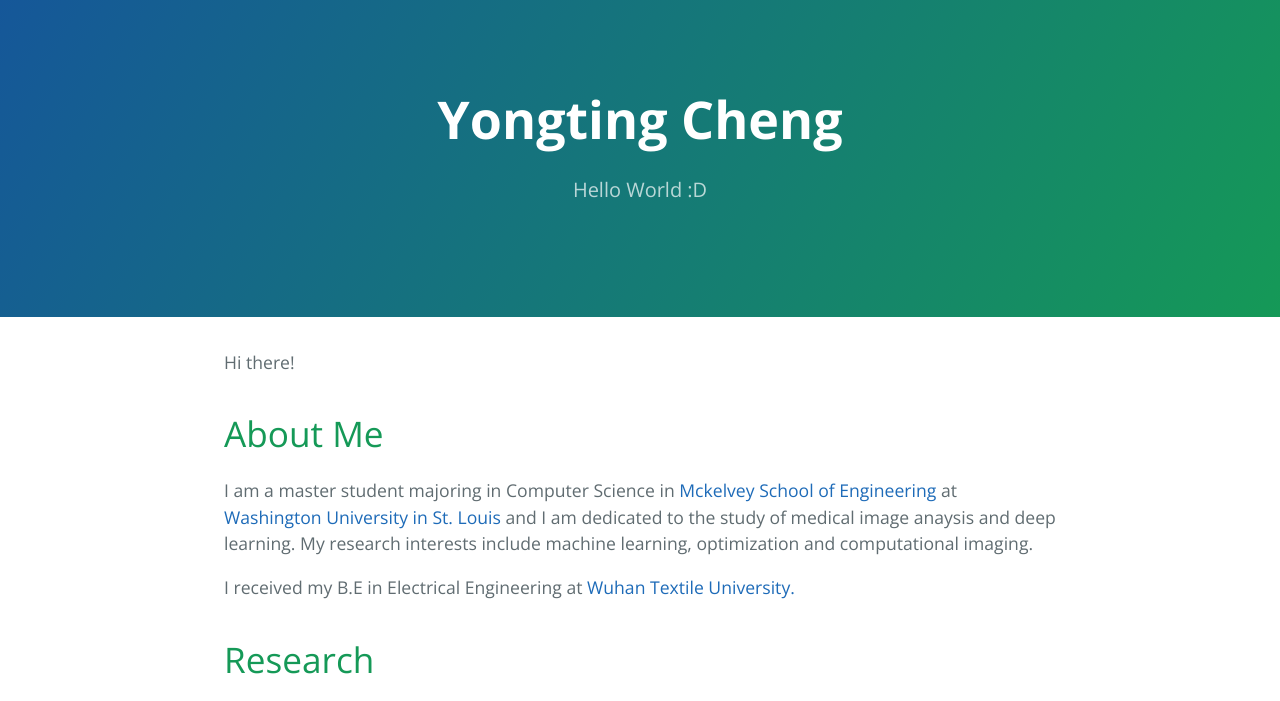
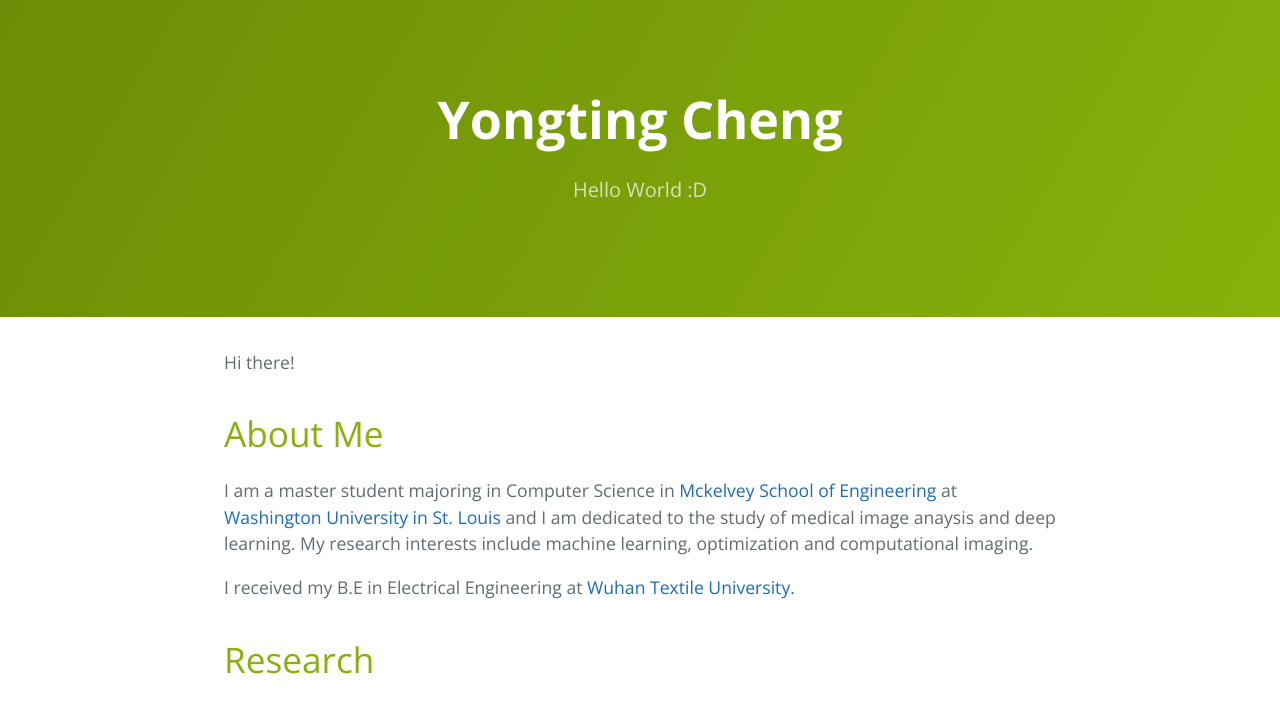
Before and after one commit to chengyongting/chengyongting.github.io, a Jekyll site: the page built from index.md, in a window 1280 px wide. Shown: the top 701 px of the page. Built offline with Jekyll 4.4.1, drawn with Linux system fonts in a browser that asks for light colours; grey boxes are pictures that could not be loaded.

Commit message:
Update variables.scss

```diff
--- a/_sass/variables.scss
+++ b/_sass/variables.scss
@@ -4,11 +4,11 @@ $medium-breakpoint: 42em !default;
 
 // Headers
 $header-heading-color: #fff !default;
-$header-bg-color: #159957 !default;
-$header-bg-color-secondary: #155799 !default;
+$header-bg-color: #88b10b !default;
+$header-bg-color-secondary: #6c8d07 !default;
 
 // Text
-$section-headings-color: #159957 !default;
+$section-headings-color: #88b10b !default;
 $body-text-color: #606c71 !default;
 $body-link-color: #1e6bb8 !default;
 $blockquote-text-color: #819198 !default;
```
